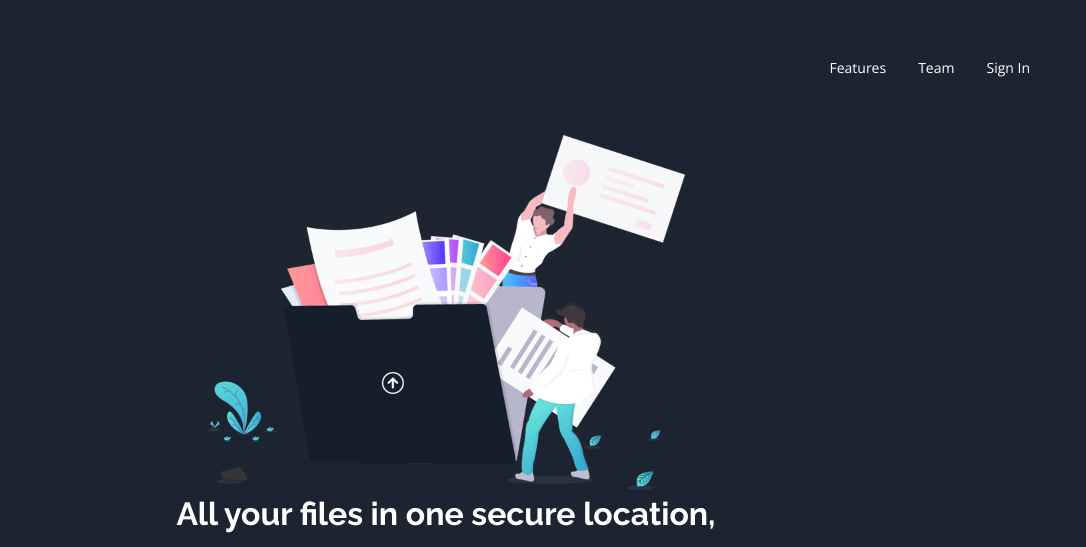
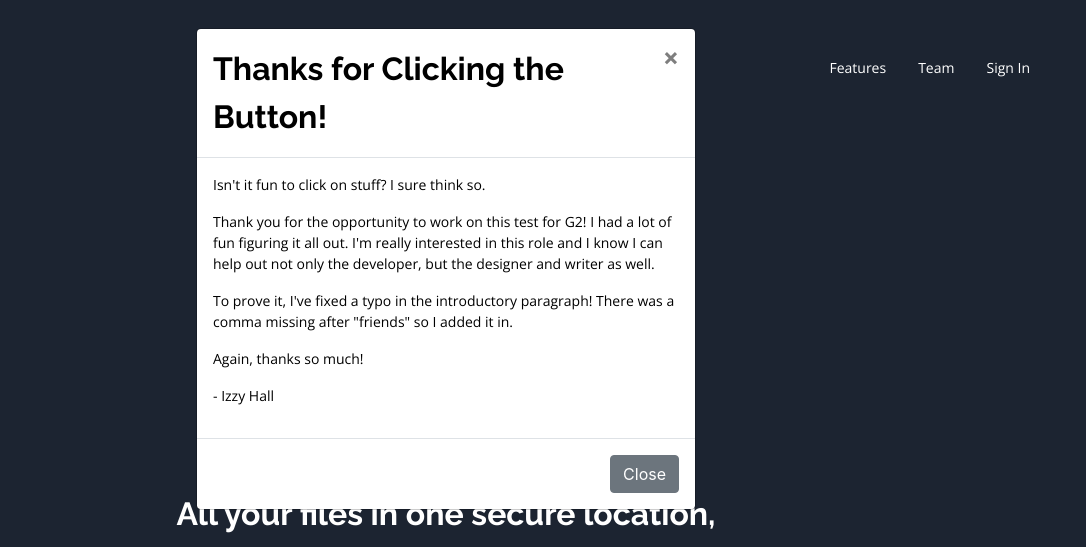
Before and after one commit to Strontiumsun/G2-Test, a plain HTML site: page index.html in a window 1280 px wide. Both pictures are taken after a click on the button "Get Started". Shown: the top 547 px of the page, 194-1280 px from the left. Drawn offline with nearby package versions, Linux system fonts and the light colour scheme.

Commit message:
added a small JS feature

```diff
--- a/index.html
+++ b/index.html
@@ -18,6 +18,31 @@
 </head>
 
 <body>
+  <div class="modal" tabindex="-1" role="dialog">
+    <div class="modal-dialog" role="document">
+      <div class="modal-content custom-modal">
+        <div class="modal-header">
+          <h5 class="modal-title heading-text" style="color: black">Thanks for Clicking the Button!</h5>
+          <button type="button" class="close" id="close1" data-dismiss="modal" aria-label="Close">
+            <span aria-hidden="true">&times;</span>
+          </button>
+        </div>
+        <div class="modal-body body-text" style="color: black">
+          <p>Isn't it fun to click on stuff? I sure think so.</p>
+          <p>Thank you for the opportunity to work on this test for G2! I had a lot of fun figuring it all out. I'm
+            really interested in this role and I know I can help out not only the developer, but the designer and writer
+            as well.</p>
+          <p>To prove it, I've fixed a typo in the introductory paragraph! There was a comma missing after "friends" so
+            I added it in.</p>
+          <p>Again, thanks so much!</p>
+          <p>- Izzy Hall</p>
+        </div>
+        <div class="modal-footer">
+          <button type="button" class="btn btn-secondary" id="close2" data-dismiss="modal">Close</button>
+        </div>
+      </div>
+    </div>
+  </div>
   <div class="top-color">
     <nav class="navbar nav-spacer">
       <a class="navbar-brand" href="#"><img src="./images/logo.svg" class="logo-sizer logo-sizer-2"></a>
@@ -221,6 +246,9 @@
         <ion-icon name="logo-twitter" class="social-icons"></ion-icon>
         <ion-icon name="logo-instagram" class="social-icons"></ion-icon>
       </div>
+      <script src="https://code.jquery.com/jquery-3.3.1.min.js"
+        integrity="sha256-FgpCb/KJQlLNfOu91ta32o/NMZxltwRo8QtmkMRdAu8=" crossorigin="anonymous"></script>
+      <script type="text/javascript" src="script.js"></script>
 </body>
 
 </html>
--- /dev/null
+++ b/script.js
@@ -0,0 +1,28 @@
+$(document).ready(function () {
+
+    $(".btn-gradient").on("click", function (event) {
+        event.preventDefault();
+        console.log("clicked the button!")
+
+        $(".modal").css("display", "block");
+
+    })
+
+    $("#close1").on("click", function () {
+        $(".modal").css("display", "none");
+    })
+    $("#close2").on("click", function () {
+        $(".modal").css("display", "none");
+    })
+
+
+
+
+
+
+
+
+
+
+
+})
--- a/style.css
+++ b/style.css
@@ -95,6 +95,7 @@ z-index: 0
     bottom: auto;
     z-index: 1;
 }
+
 
 .emphasis-text {
     color:hsl(0, 0%, 100%);
```
